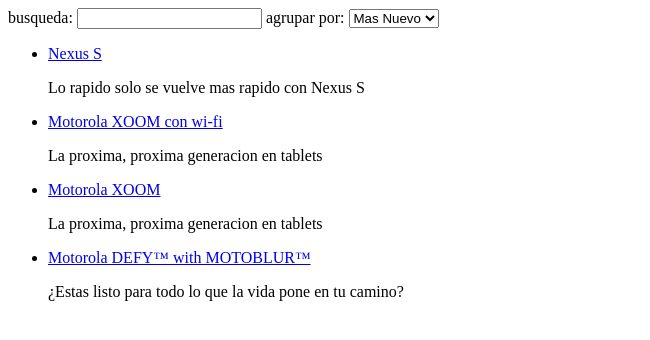
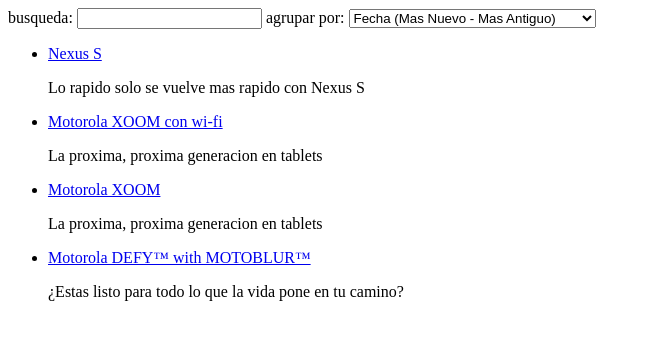
Before and after one commit to DavidCastroJ/Primer-repositorio, a website: page app/index.html in a window 1280 px wide. Shown: the whole page, without its empty margins (0-650 px from the left). Drawn offline with nearby package versions, Linux system fonts and the light colour scheme; some packages are replaced by stand-ins of ours.

Commit message:
Se cambio el texto de loss filtros en el html

```diff
--- a/app/views/phoneList.html
+++ b/app/views/phoneList.html
@@ -7,10 +7,10 @@
 				 <select  ng-model="order">
 
 				 	<option value="age">
-				 		Mas Nuevo
+				 		Fecha (Mas Nuevo - Mas Antiguo)
 				 	</option>
 				 	<option value="-age">
-				 		Mas Viejo
+				 		Mas Viejo (Mas Antiguo - Mas Nuevo)
 				 	</option>
 				 	<option value="name">
 				 		Nombre
```
